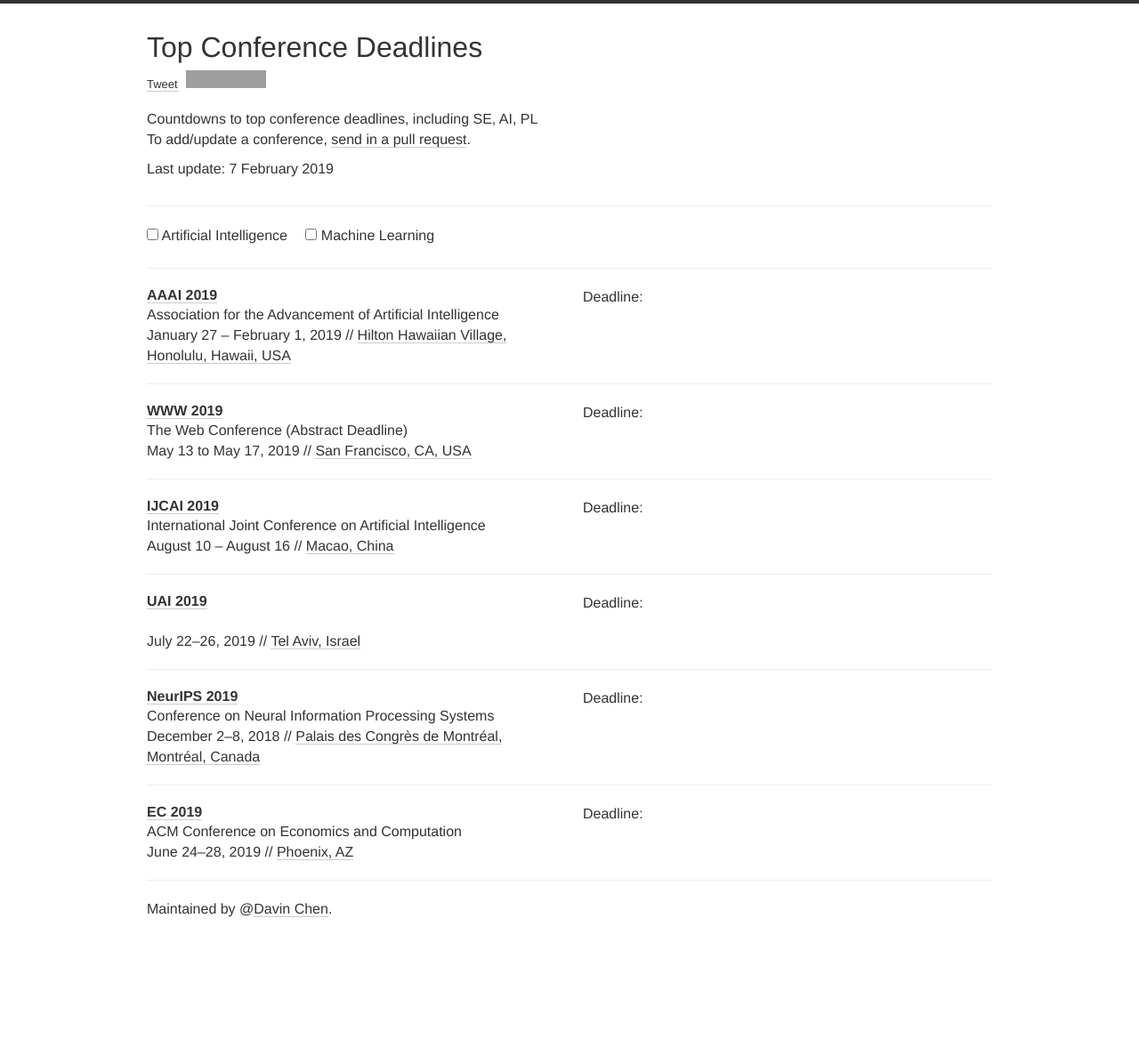
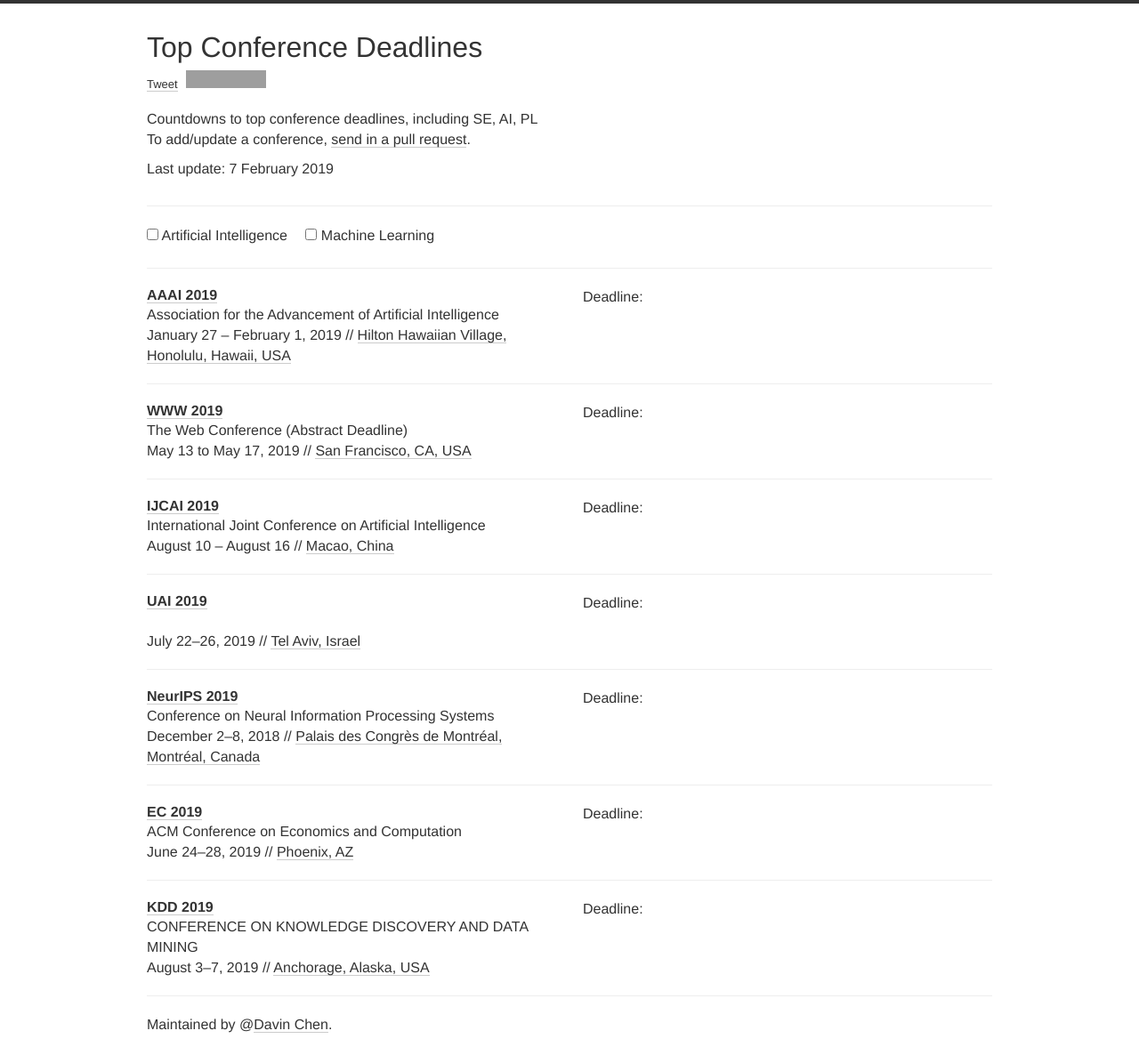
Before and after one commit to aabeliuk/conferences, a Jekyll site: the page built from index.html, in a window 1280 px wide. Shown: the whole page at 89% size. Built offline with Jekyll 4.4.1, drawn with Linux system fonts in a browser that asks for light colours; nearby versions of some CDN libraries; comment, search, counter and statistics services are not loaded; before the commit the page ends 1065 px from its top, so only the background shows below that; grey boxes are pictures that could not be loaded.

Commit message:
added KDD

```diff
--- a/_data/conferences.yml
+++ b/_data/conferences.yml
@@ -58,3 +58,12 @@
   date: June 24-28, 2019
   place: Phoenix, AZ
   tags: AI
+
+- name: KDD
+  year: 2019
+  description: CONFERENCE ON KNOWLEDGE DISCOVERY AND DATA MINING
+  link: https://www.kdd.org/kdd2019
+  deadline: "2019-02-03 23:59:59"
+  date: August 3-7, 2019
+  place: Anchorage, Alaska, USA
+  tags: ML
```
